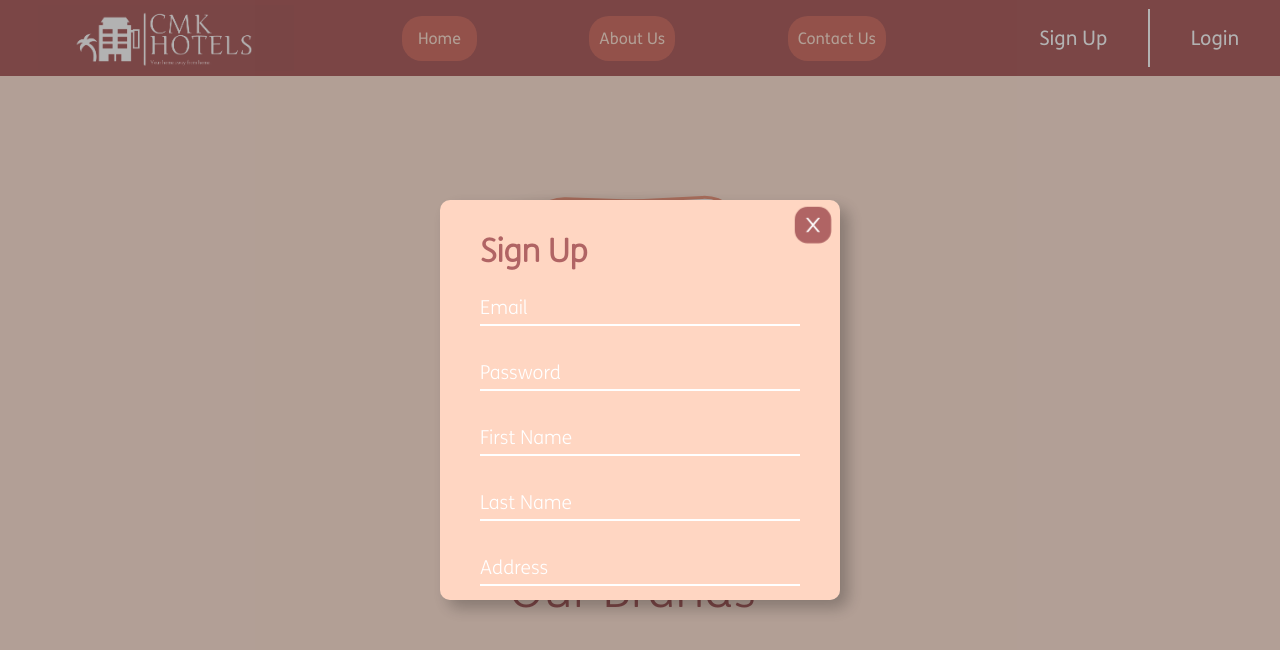
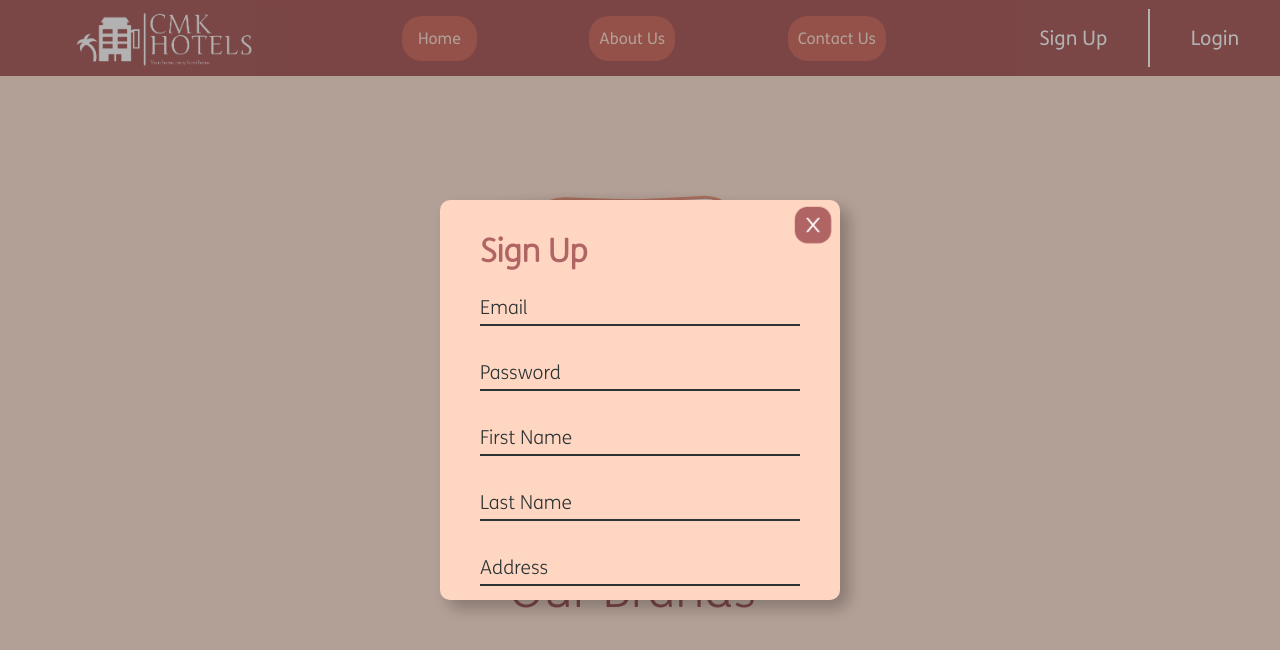
Before and after one commit to Mohamad-Kassas/CMK-Hotels, a Next.js app: page /Components/Popup/Popup in a window 1280 px wide. Both pictures are taken after a click on the button "Sign Up". Shown: the top 650 px of the page. Built offline with nearby package versions, Linux system fonts and the light colour scheme.

Commit message:
Fixed popup colors

```diff
--- a/src/pages/Components/Styles/Popup/Popup.module.css
+++ b/src/pages/Components/Styles/Popup/Popup.module.css
@@ -65,15 +65,15 @@
 
 .lineBreak {
   margin-top: 5%;
-  border: #fb8500 1px solid;
-  background-color: #fb8500;
+  border: #944C4C 1px solid;
+  background-color: #944C4C;
   width: 80%;
   border-radius: 10px;
 }
 
 .popupBottomMessages {
   align-self: center;
-  color: #b06464;
+  color: #2C3333;
   font-family: "FS Me Light", sans-serif;
   text-align: center;
 }
@@ -83,7 +83,7 @@
   border: none;
   background: none;
   cursor: pointer;
-  color: #b06464;
+  color: #2C3333;
   font-style: underline;
   font-size: 1rem;
   transition: 0.1s ease-in;
@@ -137,7 +137,7 @@
 }
 
 .errorIcon {
-  color: #ff0038;
+  color: #800020;
   margin-right: 4px;
 }
 
@@ -145,5 +145,5 @@
   margin: 0;
   font-size: 0.9rem;
   font-family: "FS Me Light", sans-serif;
-  color: #ff0038;
+  color: #800020;
 }
--- a/src/pages/Components/Styles/Popup/PopupInput.module.css
+++ b/src/pages/Components/Styles/Popup/PopupInput.module.css
@@ -10,11 +10,11 @@
   font-family: "FS Me Light", sans-serif;
   width: 100%;
   border: 0;
-  border-bottom: 2px solid #FFFFFF;
+  border-bottom: 2px solid #2C3333;
   background: transparent;
   outline: 0;
   font-size: 1.2rem;
-  color: #b06464;
+  color: #2C3333;
   padding: 5px 0;
   transition: border-color 0.2s;
 }
@@ -45,14 +45,14 @@
   display: block;
   transition: 0.2s;
   font-size: 1rem;
-  color: #FFFFFF;
+  color: #2C3333;
   user-select: none;
 }
 
 .inputBox:focus {
   padding-bottom: 5px;
   border-width: 3px;
-  border-image: linear-gradient(to right, #ffb703, #fb8500);
+  border-image: linear-gradient(to right, #B06464, #D3756B);
   border-image-slice: 1;
 }
 
@@ -62,5 +62,5 @@
   display: block;
   transition: 0.2s;
   font-size: 1rem;
-  color: #fb8500;
+  color: #D3756B;
 }
```
